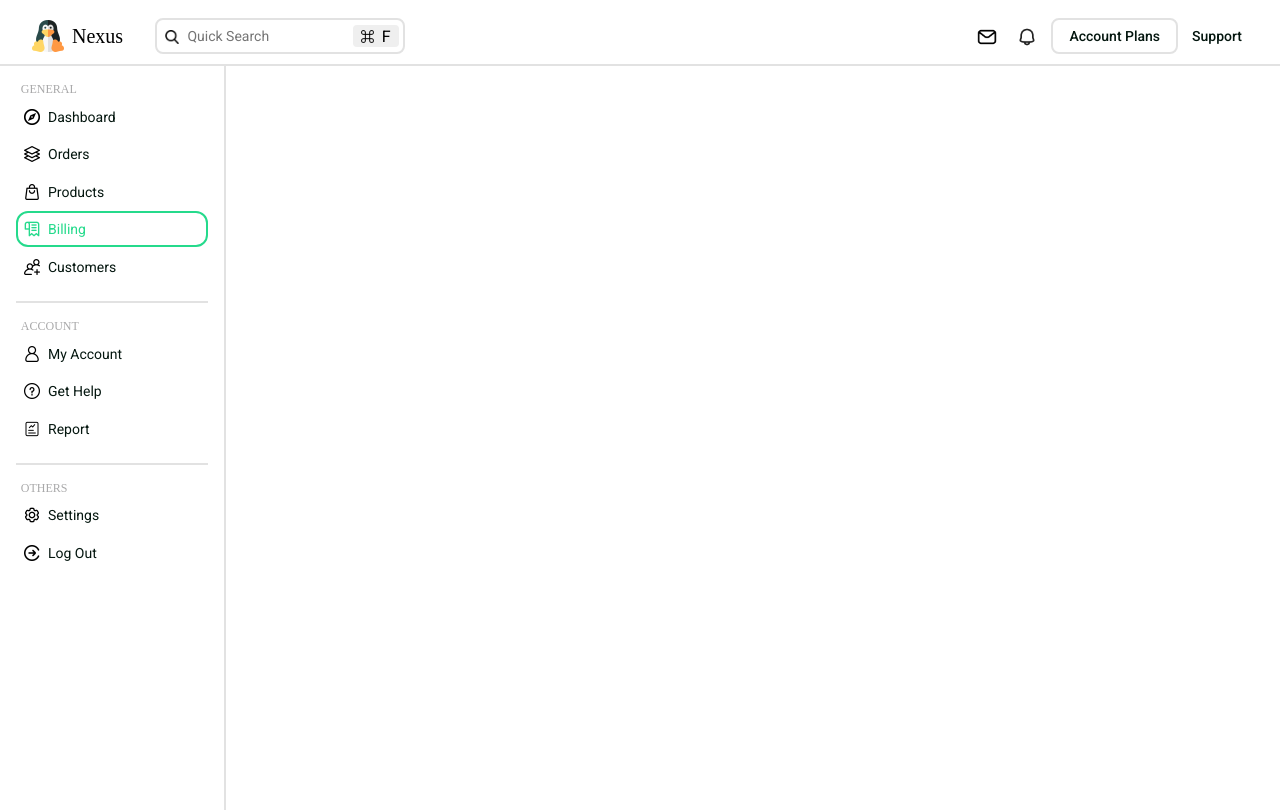
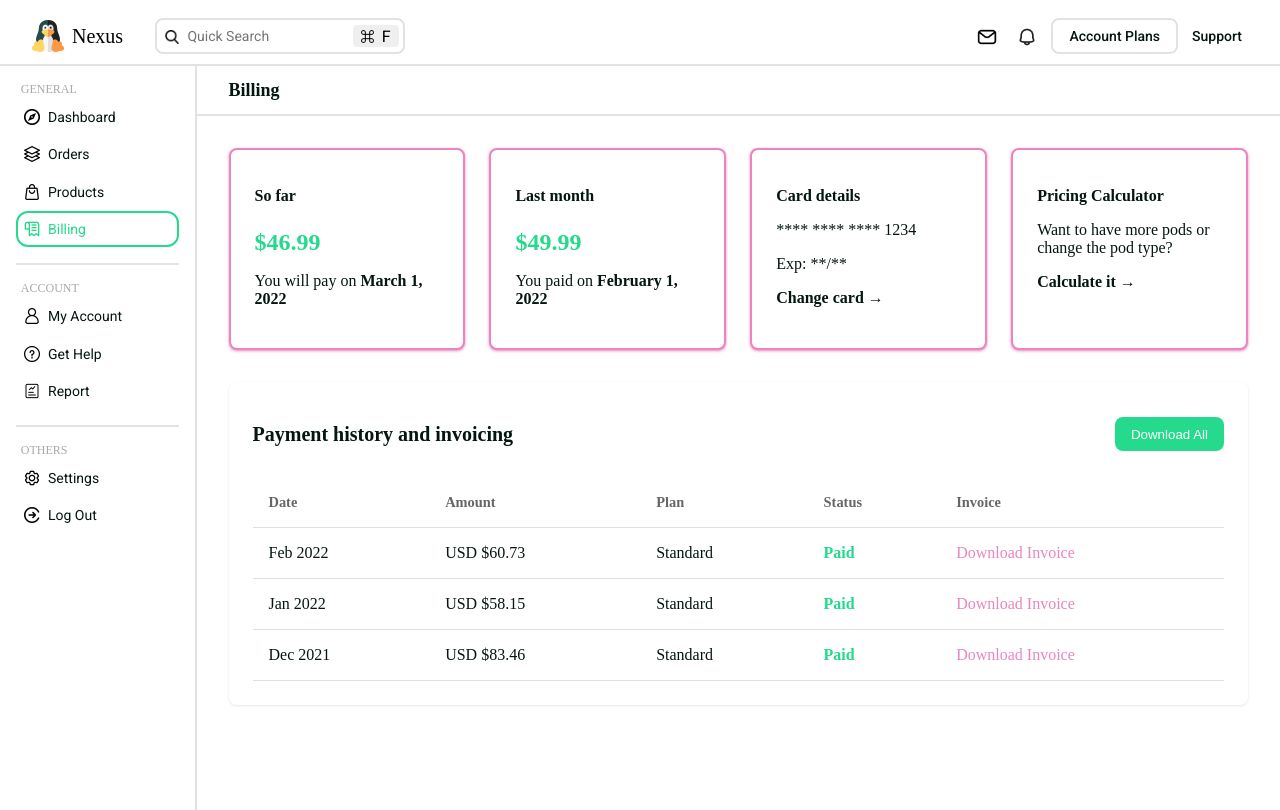
Before and after one commit to aryyo/nexus, a React (Create React App) app: page / in a window 1280 px wide. Both pictures are taken after a click on the button "Billing". Built offline with nearby package versions, Linux system fonts and the light colour scheme; a web font is replaced by a local one.

Commit message:
Made Billing Page

```diff
--- a/src/components/Sidebar.js
+++ b/src/components/Sidebar.js
@@ -34,12 +34,6 @@ const Sidebar = ({ active, setActive }) => {
           label: "Billing",
           icon: "./icons/invoice.png",
           activeIcon: "./icons/invoice-g.png",
-        },
-        {
-          id: "customers",
-          label: "Customers",
-          icon: "./icons/customer.png",
-          activeIcon: "./icons/customer-g.png",
         },
       ],
     },
--- /dev/null
+++ b/src/pages/Billing.js
@@ -0,0 +1,99 @@
+import "../styles/Billing.css";
+
+const Billing = () => {
+  return (
+    <div className="billing-container">
+      <header className="billing-header">
+        <p>Billing</p>
+      </header>
+      <div className="billing-content">
+        <div className="billing-summary">
+          <div className="summary-card">
+            <h2>So far</h2>
+            <p className="amount">$46.99</p>
+            <p>
+              You will pay on <strong>March 1, 2022</strong>
+            </p>
+          </div>
+          <div className="summary-card">
+            <h2>Last month</h2>
+            <p className="amount">$49.99</p>
+            <p>
+              You paid on <strong>February 1, 2022</strong>
+            </p>
+          </div>
+          <div className="summary-card">
+            <h2>Card details</h2>
+            <p>**** **** **** 1234</p>
+            <p>Exp: **/**</p>
+            <a href="#" className="change-card-link">
+              Change card →
+            </a>
+          </div>
+          <div className="summary-card">
+            <h2>Pricing Calculator</h2>
+            <p>Want to have more pods or change the pod type?</p>
+            <a href="#" className="calculate-link">
+              Calculate it →
+            </a>
+          </div>
+        </div>
+
+        <section className="billing-history">
+          <header className="history-header">
+            <h2>Payment history and invoicing</h2>
+            <button className="download-all-button">Download All</button>
+          </header>
+          <table className="history-table">
+            <thead>
+              <tr>
+                <th>Date</th>
+                <th>Amount</th>
+                <th>Plan</th>
+                <th>Status</th>
+                <th>Invoice</th>
+              </tr>
+            </thead>
+            <tbody>
+              <tr>
+                <td>Feb 2022</td>
+                <td>USD $60.73</td>
+                <td>Standard</td>
+                <td className="status-paid">Paid</td>
+                <td>
+                  <a href="#" className="download-invoice-link">
+                    Download Invoice
+                  </a>
+                </td>
+              </tr>
+              <tr>
+                <td>Jan 2022</td>
+                <td>USD $58.15</td>
+                <td>Standard</td>
+                <td className="status-paid">Paid</td>
+                <td>
+                  <a href="#" className="download-invoice-link">
+                    Download Invoice
+                  </a>
+                </td>
+              </tr>
+              <tr>
+                <td>Dec 2021</td>
+                <td>USD $83.46</td>
+                <td>Standard</td>
+                <td className="status-paid">Paid</td>
+                <td>
+                  <a href="#" className="download-invoice-link">
+                    Download Invoice
+                  </a>
+                </td>
+              </tr>
+            </tbody>
+          </table>
+        </section>
+      </div>
+    </div>
+  );
+};
+
+export default Billing;
--- a/src/pages/Homepage.js
+++ b/src/pages/Homepage.js
@@ -5,6 +5,7 @@ import Dashboard from "./Dashboard";
 import Orders from "./Orders";
 import Help from "./Help";
 import Product from "./Product";
+import Billing from "./Billing";
 import "../styles/Homepage.css";
 
 const Homepage = () => {
@@ -29,7 +30,9 @@ const Homepage = () => {
       case "help":
         return <Help />;
       case "products":
-        return <Product/>
+        return <Product/>;
+      case "billing":
+        return <Billing/>
     }
   };
 
--- /dev/null
+++ b/src/styles/Billing.css
@@ -0,0 +1,152 @@
+
+.billing-container {
+  background-color: var(--background);
+  color: var(--text);
+  width: 100%;
+}
+
+
+.billing-content {
+  padding-inline: 2rem;
+  background-color: var(--background);
+  color: var(--text);
+}
+
+.billing-header {
+  display: flex;
+  justify-content: space-between;
+  align-items: center;
+  margin-bottom: 2rem;
+  background-color: var(--background);
+  height: 3rem;
+  border-bottom: 2px solid #e2e2e2;
+  padding-inline: 2rem;
+}
+
+.billing-header p {
+  margin: 0;
+  font-size: 18px;
+  font-weight: 600;
+}
+
+.change-plan-button {
+  background-color: var(--primary);
+  color: #fff;
+  padding: 0.6rem 1rem;
+  border: none;
+  border-radius: 8px;
+  cursor: pointer;
+  transition: background-color 0.3s ease;
+}
+
+.change-plan-button:hover {
+  background-color: var(--secondary);
+}
+
+/* Billing Summary */
+.billing-summary {
+  display: grid;
+  grid-template-columns: repeat(auto-fit, minmax(200px, 1fr));
+  gap: 1.5rem;
+  margin-bottom: 2rem;
+}
+
+.summary-card {
+  padding: 1.5rem;
+  border: 2px solid var(--secondary);
+  border-radius: 8px;
+  background-color: var(--background);
+  box-shadow: 0 1px 3px var(--secondary);
+}
+
+.summary-card h2 {
+  font-size: 1rem;
+  font-weight: 600;
+  margin-bottom: 0.5rem;
+}
+
+.amount {
+  font-size: 1.5rem;
+  font-weight: bold;
+  margin-bottom: 0.5rem;
+  color: var(--primary);
+}
+
+.change-card-link,
+.calculate-link {
+  color: var(--text);
+  text-decoration: none;
+  font-weight: bold;
+}
+
+.change-card-link:hover,
+.calculate-link:hover {
+  text-decoration: underline;
+}
+
+/* Payment History */
+.billing-history {
+  background-color: var(--background);
+  padding: 1.5rem;
+  border-radius: 8px;
+  box-shadow: 0 1px 3px rgba(0, 0, 0, 0.1);
+}
+
+.history-header {
+  display: flex;
+  justify-content: space-between;
+  align-items: center;
+  margin-bottom: 1rem;
+}
+
+.history-header h2 {
+  font-size: 1.25rem;
+  font-weight: bold;
+}
+
+.download-all-button {
+  background-color: var(--primary);
+  color: #fff;
+  border: none;
+  padding: 0.6rem 1rem;
+  border-radius: 8px;
+  cursor: pointer;
+  transition: background-color 0.3s ease;
+}
+
+.download-all-button:hover {
+  background-color: var(--secondary);
+}
+
+/* Table */
+.history-table {
+  width: 100%;
+  border-collapse: collapse;
+}
+
+.history-table th,
+.history-table td {
+  padding: 1rem;
+  border-bottom: 1px solid #e0e0e0;
+  text-align: left;
+}
+
+.history-table th {
+  color: #666;
+  font-size: 0.9rem;
+  font-weight: 600;
+}
+
+.status-paid {
+  color: var(--primary);
+  font-weight: bold;
+}
+
+.download-invoice-link {
+  color: var(--secondary);
+  text-decoration: none;
+}
+
+.download-invoice-link:hover {
+  text-decoration: underline;
+}
--- a/src/styles/Navbar.css
+++ b/src/styles/Navbar.css
@@ -59,6 +59,7 @@
   font-family: "Roboto", serif;
   font-size: 14px;
   font-weight: 400;
+  outline: none;
 }
 
 .command-f {
```
